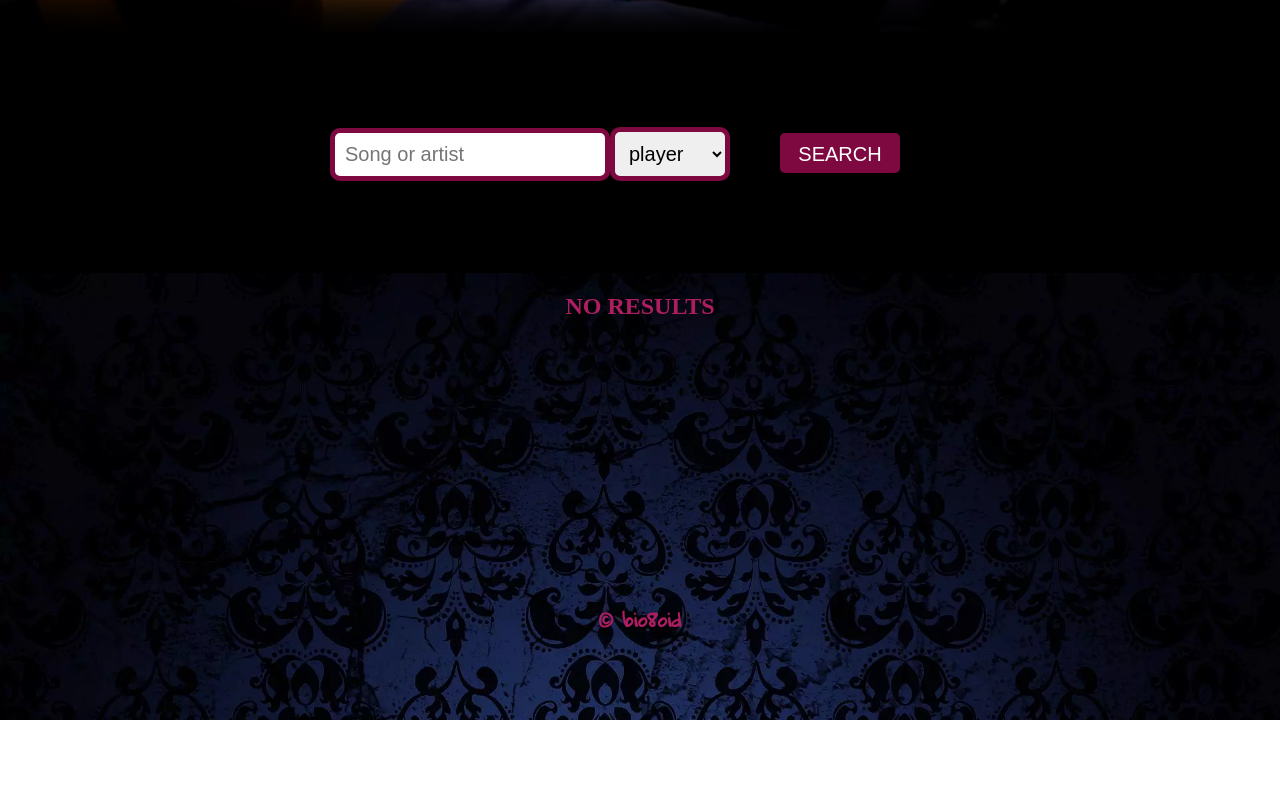
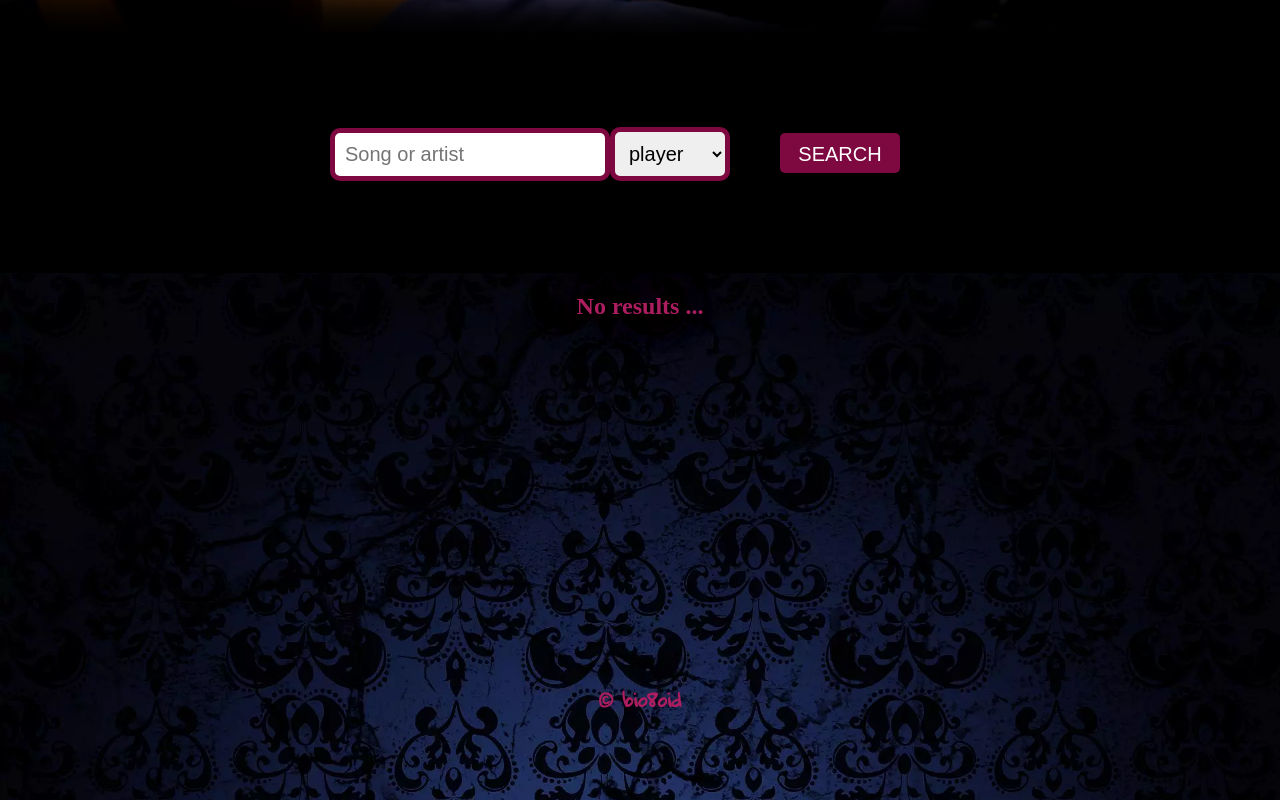
Before and after one commit to bio8oid/React__API__La-Guitarra, a React app: page / in a window 1280 px wide. Shown: the part 842-1642 px from the top of the page. Before the commit the page ends 1562 px from the top, so only its background shows below. Built offline with nearby package versions, Linux system fonts and the light colour scheme.

Commit message:
Refactoring -No results- info

```diff
--- a/src/components/TabsList/TabsList.js
+++ b/src/components/TabsList/TabsList.js
@@ -5,6 +5,13 @@ class TabsList extends React.Component {
 
     state = {
         page: 1,
+        info: [{
+            id: '',
+            title: "",
+            artist: { name: "No results ..." },
+            tabTypes: [],
+            noBackground: "no-background",
+        }]
     }
 
     handlePage = id => e => {
@@ -19,35 +26,36 @@ class TabsList extends React.Component {
     }
 
     render() {
-        const dataset = this.props.tabsList;
+
+        let dataset = this.props.tabsList;
+        let noPagination = "";
+
+        if(dataset.length === 0) {
+            noPagination = "no-pagination";
+            dataset = this.state.info;
+        }
+
         const pageSet = this.state.page;
         const offset = (pageSet - 1) * 10
         const paginatedItems = dataset.slice(offset).slice(0, 10)
         const pages = Math.ceil(dataset.length / 10);
         const pageNumbers = Array.from({ length: pages }, (x, page) => ++page);
 
-        let listItems = this.props.tabsList.length ?
-            (paginatedItems.map(item => {
-                return (
-                    <div className="list-item" key={item.id}>
+        return (
+            <div className="list-wrapper">
+                {paginatedItems.map(item => (
+                    <div className={`list-item ${item.noBackground}`} key={item.id}>
                         <h2>{item.artist.name}</h2>
                         <p>{item.title}</p>
                         <div className="list-tabtypes-tags">
                             {item.tabTypes.map((type, index) => (
                                 <a key={index} className="tag" href={`http://www.songsterr.com/a/wa/song?id=${item.id}`} target="blank">{type}</a>))}
                         </div>
-                    </div>)
-            })) :
-
-            (<div className="list-no-results"><h2>NO RESULTS</h2></div>)
-
-        return (
-            <div className="list-wrapper">
-                {listItems}
+                    </div>))}
                 <div >
                     {pageNumbers.map(id => {
                         return (
-                            <button className="pagination-button" id={id} key={id} onClick={this.handlePage(id)}>{id}</button>
+                            <button className={`pagination-button ${noPagination}`} id={id} key={id} onClick={this.handlePage(id)}>{id}</button>
                         );
                     })}
                 </div>
--- a/src/components/TabsList/TabsList.scss
+++ b/src/components/TabsList/TabsList.scss
@@ -36,6 +36,19 @@
 		}
 	}
 
+	.no-background {
+		background: none;
+		box-shadow: none;
+
+		h2 {
+			text-decoration: none;
+		}
+	}
+
+	.no-pagination {
+		display: none;
+	}
+
 	.list-no-results {
 		text-decoration: none;
 		color: #ad1e61;
--- a/src/container/MainLayout.js
+++ b/src/container/MainLayout.js
@@ -8,6 +8,12 @@ class MainLayout extends Component {
 
     state = {
         tabsList: [],
+        // tabsList: [{
+        //         id: '',
+        //         title: "",
+        //     artist: { name: "No results..." },
+        //     tabTypes: []
+        // }],
         inputData: [],
         dropdownData: "PLAYER"
     }
```
